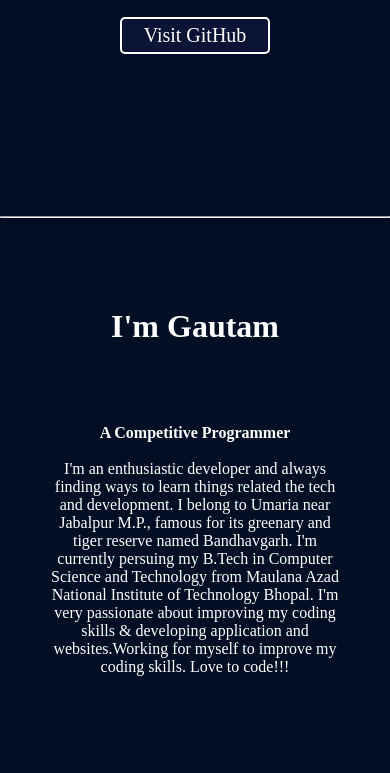
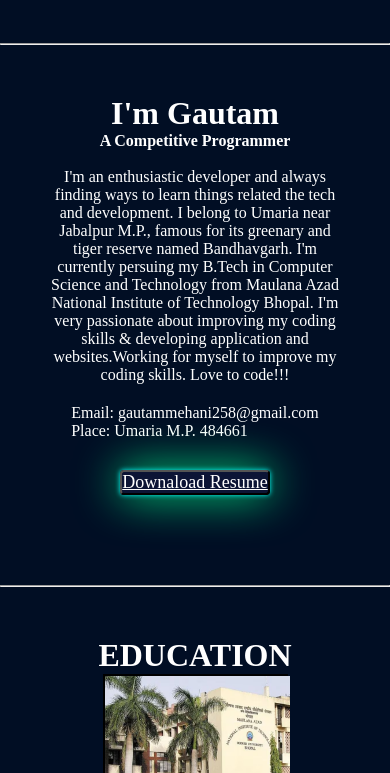
Before and after one commit to mehanig001/Portfolio, a plain HTML site: page index.html in a window 390 px wide. Shown: the part 671-1444 px from the top of the page. Drawn offline with nearby package versions, Linux system fonts and the light colour scheme.

Commit message:
Update style.css height issue removed

```diff
--- a/style.css
+++ b/style.css
@@ -80,7 +80,7 @@
     margin-bottom: 40px;
     border-radius:10px;
 
-    height: 85vh;
+    height: 100vh;
 
 }
 
@@ -348,6 +348,10 @@
     text-align: center;
 }
 
+@media (max-width:960px){
+    .container{
+        height: fit-content;
+}
 @media (max-width:860px){
     #home{
         flex-direction: column-reverse;
```
